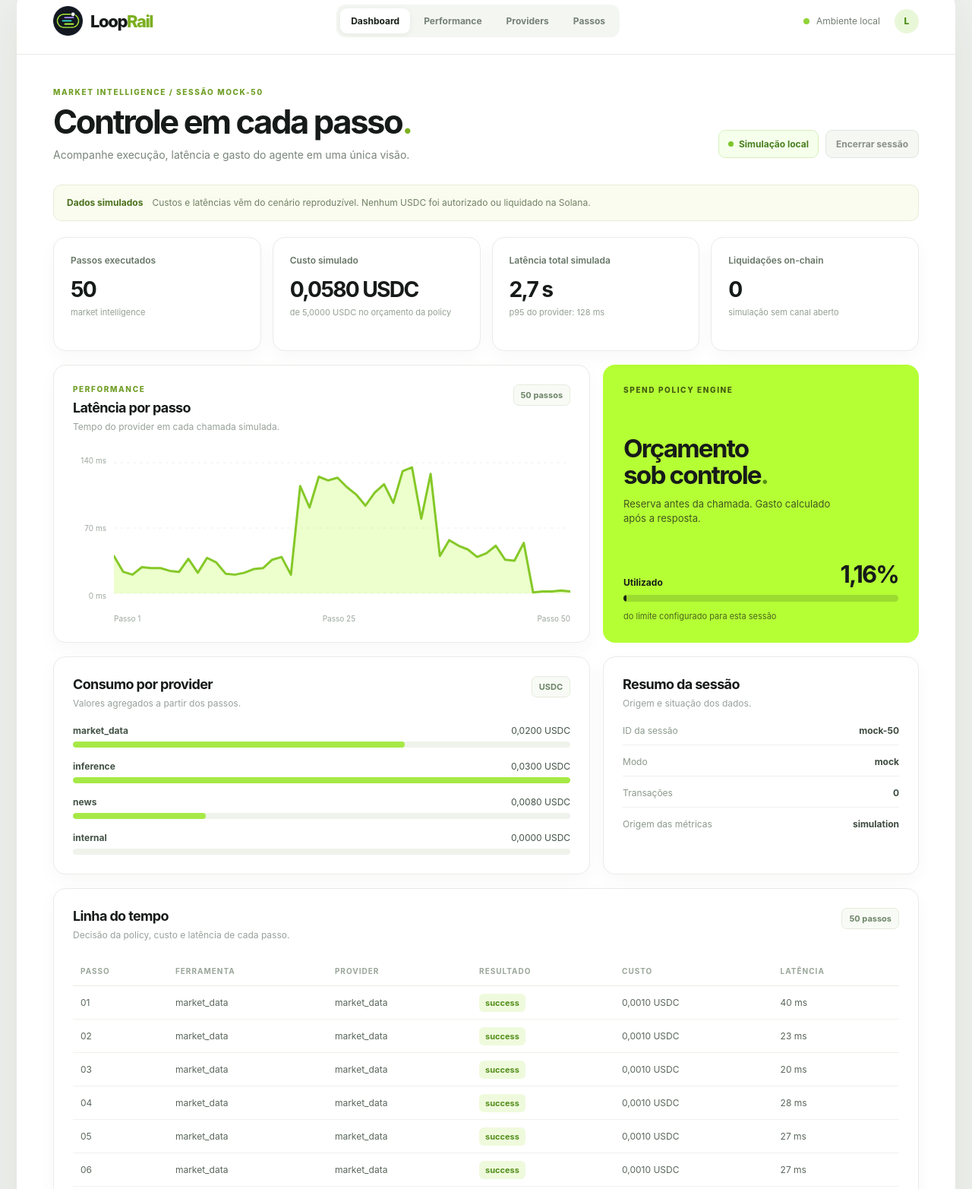
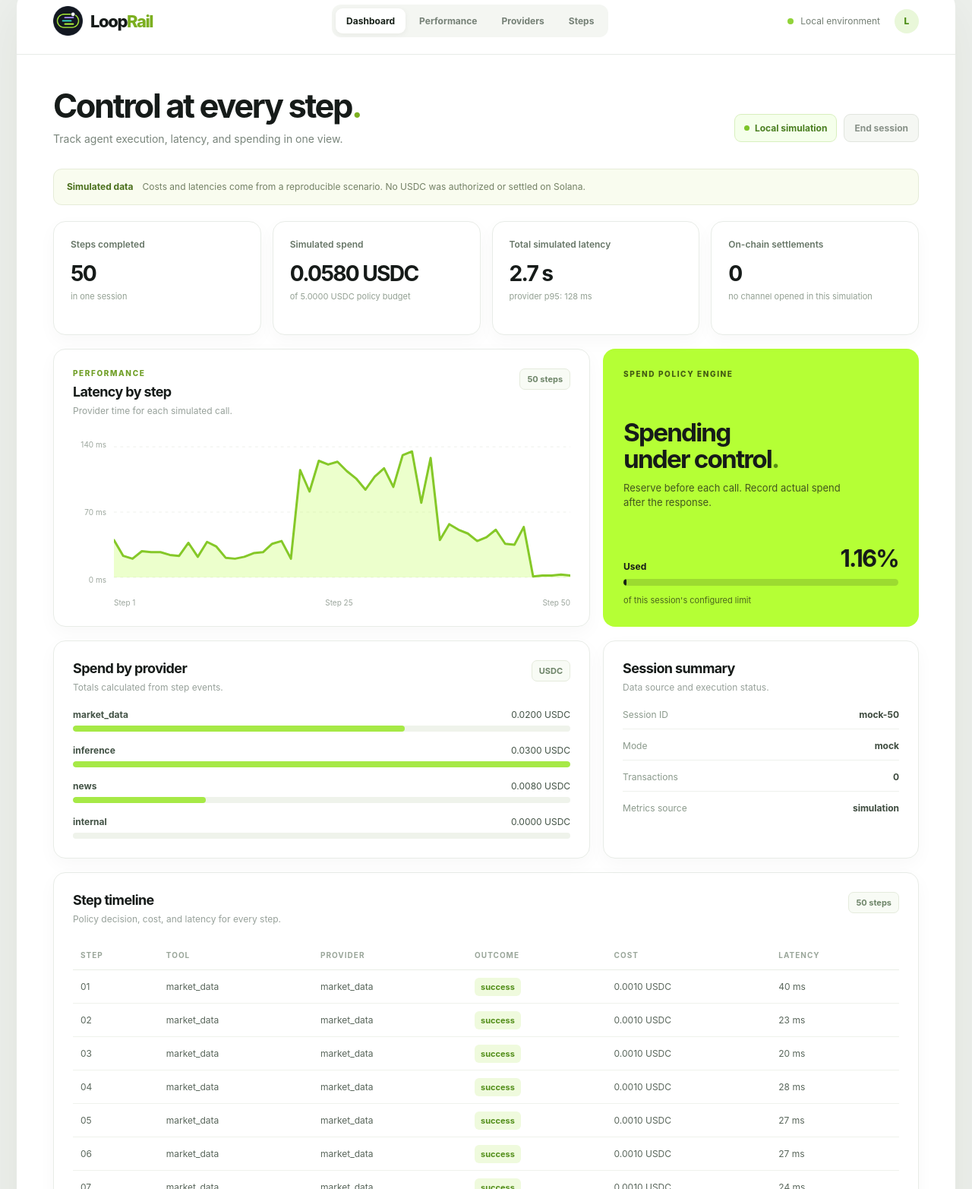
Before and after one commit to AnaCelia1827/hackathon-superteam, a plain HTML site: page apps/dashboard/index.html in a window 1280 px wide. Shown: the part 38-1603 px from the top of the page at 76% size. Drawn offline with Linux system fonts and the light colour scheme.

Commit message:
feat(dashboard): translate UI and paginate step timeline

```diff
--- a/apps/dashboard/index.html
+++ b/apps/dashboard/index.html
@@ -1,52 +1,51 @@
 <!doctype html>
-<html lang="pt-BR">
+<html lang="en">
   <head>
     <meta charset="UTF-8" />
     <meta name="viewport" content="width=device-width, initial-scale=1" />
     <title>LoopRail — Dashboard</title>
-    <meta name="description" content="Painel de execução do agente LoopRail" />
+    <meta name="description" content="LoopRail agent execution dashboard" />
     <link rel="stylesheet" href="./styles.css" />
   </head>
   <body>
     <div class="app-shell">
       <header class="site-header">
         <a class="brand" href="#overview"><img class="brand-logo" src="./assets/looprail-logo.png" alt="" /><span>Loop<span class="brand-accent">Rail</span></span></a>
-        <nav aria-label="Navegação">
+        <nav aria-label="Main navigation">
           <a class="active" href="#overview">Dashboard</a>
           <a href="#performance">Performance</a>
           <a href="#providers">Providers</a>
-          <a href="#steps">Passos</a>
+          <a href="#steps">Steps</a>
         </nav>
-        <div class="header-profile"><span class="environment-dot"></span>Ambiente local<span class="avatar">L</span></div>
+        <div class="header-profile"><span class="environment-dot"></span>Local environment<span class="avatar">L</span></div>
       </header>
       <main id="overview">
         <header class="topbar">
           <div>
-            <div class="eyebrow">MARKET INTELLIGENCE / SESSÃO MOCK-50</div>
-            <h1>Controle em cada passo<span class="title-dot">.</span></h1>
-            <p>Acompanhe execução, latência e gasto do agente em uma única visão.</p>
+            <h1>Control at every step<span class="title-dot">.</span></h1>
+            <p>Track agent execution, latency, and spending in one view.</p>
           </div>
           <div class="header-actions">
-            <span class="status"><span class="status-dot"></span>Simulação local</span>
-            <button disabled title="Disponível quando houver sessão real e endpoint de abort">Encerrar sessão</button>
+            <span class="status"><span class="status-dot"></span>Local simulation</span>
+            <button disabled title="Available when a live session and abort endpoint are connected">End session</button>
           </div>
         </header>
         <section class="notice" role="status">
-          <strong>Dados simulados</strong>
-          <span>Custos e latências vêm do cenário reproduzível. Nenhum USDC foi autorizado ou liquidado na Solana.</span>
+          <strong>Simulated data</strong>
+          <span>Costs and latencies come from a reproducible scenario. No USDC was authorized or settled on Solana.</span>
         </section>
-        <section class="metrics-grid" aria-label="Métricas principais">
-          <article class="metric"><span>Passos executados</span><strong id="step-count">—</strong><small>market intelligence</small></article>
-          <article class="metric"><span>Custo simulado</span><strong id="spent">—</strong><small>de <span id="budget">—</span> no orçamento da policy</small></article>
-          <article class="metric"><span>Latência total simulada</span><strong id="duration">—</strong><small>p95 do provider: <span id="p95">—</span></small></article>
-          <article class="metric"><span>Liquidações on-chain</span><strong id="settlements">—</strong><small>simulação sem canal aberto</small></article>
+        <section class="metrics-grid" aria-label="Key metrics">
+          <article class="metric"><span>Steps completed</span><strong id="step-count">—</strong><small>in one session</small></article>
+          <article class="metric"><span>Simulated spend</span><strong id="spent">—</strong><small>of <span id="budget">—</span> policy budget</small></article>
+          <article class="metric"><span>Total simulated latency</span><strong id="duration">—</strong><small>provider p95: <span id="p95">—</span></small></article>
+          <article class="metric"><span>On-chain settlements</span><strong id="settlements">—</strong><small>no channel opened in this simulation</small></article>
         </section>
         <div class="insights-grid">
           <section class="panel chart-panel" id="performance">
-            <div class="panel-heading"><div><div class="eyebrow">PERFORMANCE</div><h2>Latência por passo</h2><p>Tempo do provider em cada chamada simulada.</p></div><span class="pill">50 passos</span></div>
+            <div class="panel-heading"><div><div class="eyebrow">PERFORMANCE</div><h2>Latency by step</h2><p>Provider time for each simulated call.</p></div><span class="pill">50 steps</span></div>
             <div class="chart-wrap">
               <div class="chart-scale"><span id="chart-max">—</span><span id="chart-mid">—</span><span>0 ms</span></div>
-              <svg viewBox="0 0 640 220" preserveAspectRatio="none" role="img" aria-label="Gráfico de latência por passo">
+              <svg viewBox="0 0 640 220" preserveAspectRatio="none" role="img" aria-label="Latency by step chart">
                 <line x1="0" y1="20" x2="640" y2="20" class="grid-line" />
                 <line x1="0" y1="110" x2="640" y2="110" class="grid-line" />
                 <line x1="0" y1="200" x2="640" y2="200" class="grid-line" />
@@ -54,39 +53,47 @@
                 <path id="latency-line" class="chart-line" d="" />
               </svg>
             </div>
-            <div class="chart-axis"><span>Passo 1</span><span>Passo 25</span><span>Passo 50</span></div>
+            <div class="chart-axis"><span>Step 1</span><span>Step 25</span><span>Step 50</span></div>
           </section>
-          <section class="highlight-panel" aria-label="Orçamento da sessão">
+          <section class="highlight-panel" aria-label="Session budget">
             <div class="eyebrow">SPEND POLICY ENGINE</div>
-            <div><h2>Orçamento<br />sob controle<span>.</span></h2><p>Reserva antes da chamada. Gasto calculado após a resposta.</p></div>
+            <div><h2>Spending<br />under control<span>.</span></h2><p>Reserve before each call. Record actual spend after the response.</p></div>
             <div class="highlight-bottom">
-              <div><span>Utilizado</span><strong id="budget-percent">—</strong></div>
+              <div><span>Used</span><strong id="budget-percent">—</strong></div>
               <div class="budget-track"><div id="budget-fill"></div></div>
-              <small>do limite configurado para esta sessão</small>
+              <small>of this session's configured limit</small>
             </div>
           </section>
         </div>
         <div class="content-grid">
           <section class="panel" id="providers">
-            <div class="panel-heading"><div><h2>Consumo por provider</h2><p>Valores agregados a partir dos passos.</p></div><span class="pill">USDC</span></div>
+            <div class="panel-heading"><div><h2>Spend by provider</h2><p>Totals calculated from step events.</p></div><span class="pill">USDC</span></div>
             <div id="provider-bars" class="provider-bars"></div>
           </section>
           <section class="panel session-panel">
-            <div class="panel-heading"><div><h2>Resumo da sessão</h2><p>Origem e situação dos dados.</p></div></div>
+            <div class="panel-heading"><div><h2>Session summary</h2><p>Data source and execution status.</p></div></div>
             <dl>
-              <div><dt>ID da sessão</dt><dd id="session-id">—</dd></div>
-              <div><dt>Modo</dt><dd id="mode">—</dd></div>
-              <div><dt>Transações</dt><dd id="transactions">—</dd></div>
-              <div><dt>Origem das métricas</dt><dd id="source">—</dd></div>
+              <div><dt>Session ID</dt><dd id="session-id">—</dd></div>
+              <div><dt>Mode</dt><dd id="mode">—</dd></div>
+              <div><dt>Transactions</dt><dd id="transactions">—</dd></div>
+              <div><dt>Metrics source</dt><dd id="source">—</dd></div>
             </dl>
           </section>
         </div>
         <section class="panel steps-panel" id="steps">
-          <div class="panel-heading"><div><h2>Linha do tempo</h2><p>Decisão da policy, custo e latência de cada passo.</p></div><span class="pill" id="step-total">— passos</span></div>
+          <div class="panel-heading"><div><h2>Step timeline</h2><p>Policy decision, cost, and latency for every step.</p></div><span class="pill" id="step-total">— steps</span></div>
           <div class="table-wrap"><table>
-            <thead><tr><th>Passo</th><th>Ferramenta</th><th>Provider</th><th>Resultado</th><th>Custo</th><th>Latência</th></tr></thead>
+            <thead><tr><th>Step</th><th>Tool</th><th>Provider</th><th>Outcome</th><th>Cost</th><th>Latency</th></tr></thead>
             <tbody id="step-rows"></tbody>
           </table></div>
+          <div class="table-pagination" aria-label="Step pagination">
+            <span id="page-range">—</span>
+            <div class="pagination-actions">
+              <button id="page-prev" type="button" aria-label="Previous page">Previous</button>
+              <span id="page-current" aria-live="polite">Page 1 of 1</span>
+              <button id="page-next" type="button" aria-label="Next page">Next</button>
+            </div>
+          </div>
         </section>
       </main>
     </div>
--- a/apps/dashboard/main.js
+++ b/apps/dashboard/main.js
@@ -1,25 +1,25 @@
-const usdc = (baseUnits) => `${(baseUnits / 1_000_000).toLocaleString("pt-BR", { minimumFractionDigits: 4, maximumFractionDigits: 6 })} USDC`;
+const usdc = (baseUnits) => `${(baseUnits / 1_000_000).toLocaleString("en-US", { minimumFractionDigits: 4, maximumFractionDigits: 6 })} USDC`;
 const text = (id, value) => { document.getElementById(id).textContent = value; };
 
 async function loadDashboard() {
   const response = await fetch("./data/mock-50.json");
-  if (!response.ok) throw new Error("Não foi possível carregar o cenário de demonstração.");
+  if (!response.ok) throw new Error("Could not load the demo scenario.");
   const { events, metrics } = await response.json();
   text("step-count", String(metrics.steps));
   text("spent", usdc(metrics.usdc_spent_base_units));
   text("budget", usdc(metrics.policy_budget_usdc_base_units));
-  text("duration", `${(metrics.duration_ms / 1000).toLocaleString("pt-BR", { maximumFractionDigits: 2 })} s`);
+  text("duration", `${(metrics.duration_ms / 1000).toLocaleString("en-US", { maximumFractionDigits: 2 })} s`);
   text("p95", `${metrics.provider_latency_p95_ms} ms`);
   text("settlements", String(metrics.settlements));
   text("session-id", metrics.session_id);
   text("mode", metrics.mode);
   text("transactions", String(metrics.onchain_transactions));
   text("source", metrics.source);
-  text("step-total", `${events.length} passos`);
+  text("step-total", `${events.length} steps`);
   const budgetRatio = metrics.policy_budget_usdc_base_units > 0
     ? metrics.usdc_spent_base_units / metrics.policy_budget_usdc_base_units
     : 0;
-  text("budget-percent", `${(budgetRatio * 100).toLocaleString("pt-BR", { maximumFractionDigits: 2 })}%`);
+  text("budget-percent", `${(budgetRatio * 100).toLocaleString("en-US", { maximumFractionDigits: 2 })}%`);
   document.getElementById("budget-fill").style.width = `${Math.min(100, budgetRatio * 100)}%`;
 
   const latencies = events.map((event) => event.provider_latency_ms);
@@ -60,7 +60,14 @@ async function loadDashboard() {
   }
 
   const rows = document.getElementById("step-rows");
-  for (const event of events) {
+  const pageSize = 10;
+  const pageCount = Math.max(1, Math.ceil(events.length / pageSize));
+  let currentPage = 1;
+
+  function renderPage() {
+    rows.replaceChildren();
+    const start = (currentPage - 1) * pageSize;
+    for (const event of events.slice(start, start + pageSize)) {
       const row = document.createElement("tr");
       const values = [
         String(event.step_index + 1).padStart(2, "0"),
@@ -85,6 +92,23 @@ async function loadDashboard() {
       });
       rows.append(row);
     }
+    text("page-range", events.length
+      ? `Showing ${start + 1}–${Math.min(start + pageSize, events.length)} of ${events.length} steps`
+      : "No steps");
+    text("page-current", `Page ${currentPage} of ${pageCount}`);
+    document.getElementById("page-prev").disabled = currentPage === 1;
+    document.getElementById("page-next").disabled = currentPage === pageCount;
+  }
+
+  document.getElementById("page-prev").addEventListener("click", () => {
+    currentPage -= 1;
+    renderPage();
+  });
+  document.getElementById("page-next").addEventListener("click", () => {
+    currentPage += 1;
+    renderPage();
+  });
+  renderPage();
 }
 
 loadDashboard().catch((error) => {
```
Also changed, not shown: apps/dashboard/styles.css (+7 -0 lines), apps/dashboard/README.md. Lines whose indentation alone changed are shown as unchanged.
